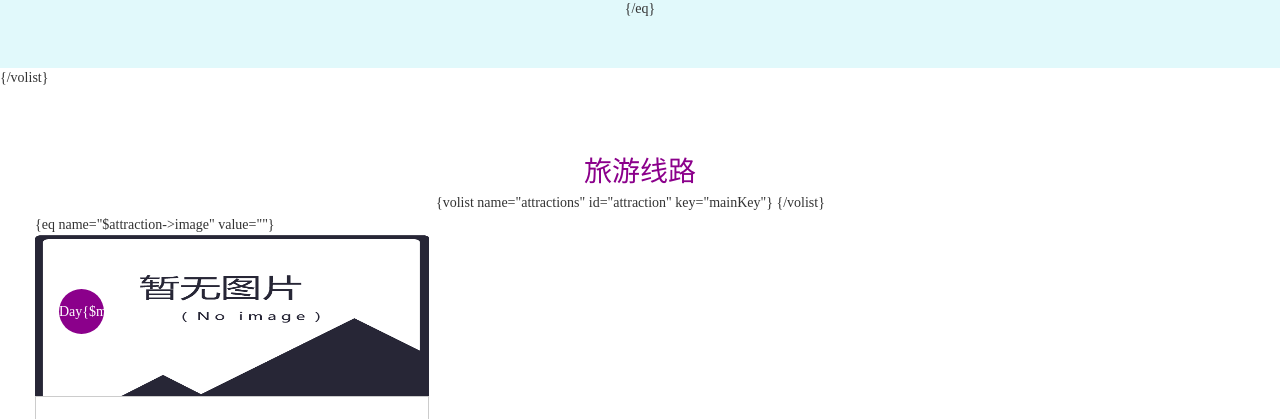
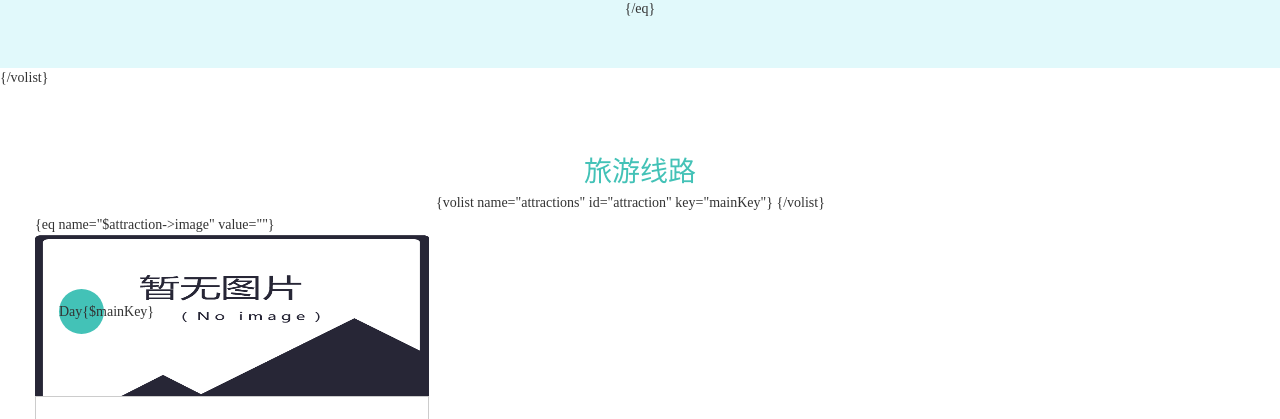
Before and after one commit to yunzhiclub/beautifulArtical, a PHP site: page /DbName/application/index/view/article/main.html in a window 1280 px wide. Shown: the part 2456-2875 px from the top of the page. Run offline with PHP 8.4, Linux system fonts and the light colour scheme.

Commit message:
更改预览界面颜色

```diff
--- a/thinkphp/application/index/view/article/main.html
+++ b/thinkphp/application/index/view/article/main.html
@@ -51,7 +51,7 @@
                 <div class="clearfix"></div>
             </div>
             <div class="welcome">
-                <h3 class="w3ls-title" style="color: #81be32;">{$article->title}</h3>
+                <h3 class="w3ls-title" style="color: #43c2b7;">{$article->title}</h3>
                 <br>
                 <div>
                     <img src="{:__ROOT__}/upload/{$article->cover}" style="text-align: center; width: 100%;">
@@ -60,7 +60,7 @@
                 <br>
             </div>
             <div class="content">
-                <h3 class="w3ls-title" style="color: #8b008b;">线路概述</h3>
+                <h3 class="w3ls-title" style="color: #43c2b7;">线路概述</h3>
                 <section id="cd-timeline" class="cd-container">
                     {volist name="attractions" id="attraction" key="key"}
                     <div class="cd-timeline-block">
@@ -94,7 +94,7 @@
                 <!-- 旅游行程 -->
                 <br>
                 <div class="w3agile properties">
-                    <h3 class="w3ls-title" style="color: #8b008b;">旅游线路</h3> {volist name="attractions" id="attraction" key="mainKey"}
+                    <h3 class="w3ls-title" style="color: #43c2b7;">旅游线路</h3> {volist name="attractions" id="attraction" key="mainKey"}
                     <div class="properties-bottom">
                         <div class="properties-img">
                             {eq name="$attraction->image" value=""}
--- a/thinkphp/public/style/css/style.css
+++ b/thinkphp/public/style/css/style.css
@@ -117,7 +117,7 @@ body a:hover{
     width: 24%;
 }
 .header {
-    background: #8b008b;
+    background: #43c2b7;
     padding: 1.2em 3em;
 }
 .menu-icon,.logo,.login{
@@ -133,7 +133,7 @@ body a:hover{
 	font-family: 'Roboto', sans-serif;
 }
 .logo h2 a {
-    color: #8b008b;
+    color: black;
     background: #fff;
     font-weight: 300;
     border-radius: 40%;
@@ -774,7 +774,7 @@ p {
 	animation-iteration-count: 1;
 }
 .properties-img .view-caption {
-	background-color: #8b008b;
+	background-color: #43c2b7;
 	-webkit-transition: all cubic-bezier(0.27, 0.89, 0.95, 0.59) 0.5s;
 	-moz-transition: all cubic-bezier(0.27, 0.89, 0.95, 0.59) 0.5s;
 	-ms-transition: all cubic-bezier(0.27, 0.89, 0.95, 0.59) 0.5s;
@@ -795,7 +795,7 @@ p {
     background-color: #09cbce;
 }
 .properties-img .view-caption h4 {
-    color: #fff;
+    color: #555;
     font-size: 1em;
     line-height: 1.8em;
     letter-spacing: 1px;
@@ -827,9 +827,9 @@ p {
     background-color: #09cbce;
 }
 .properties-img .w3ls-buy a {
-    background-color: #8b008b;
+    background-color: #43c2b7;
     border-radius: 50%;
-    color: #ffffff;
+    color: #333;
     display: inline-block;
     margin: 0 1em;
     height: 45px;
```
